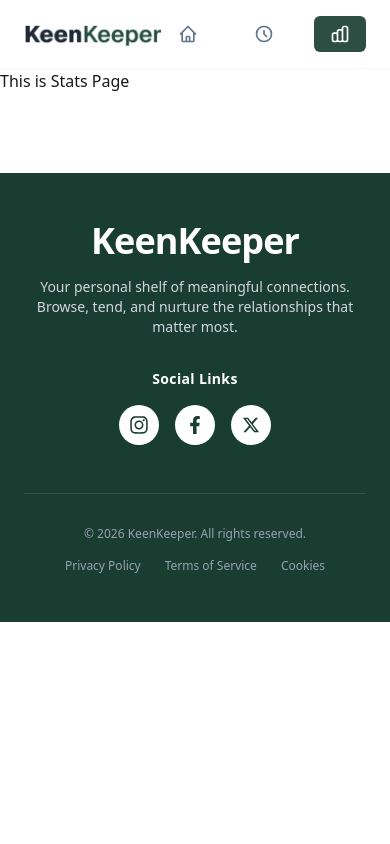
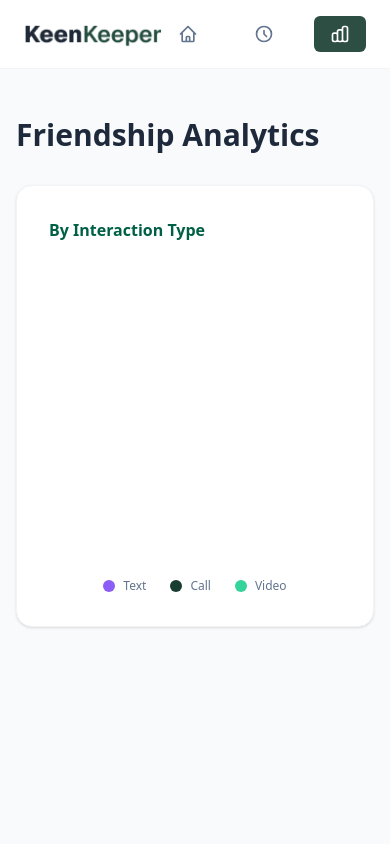
Before and after one commit to nasim20cse017/Keen-Keeper, a Next.js app: page /stats in a window 390 px wide. Shown: the top 844 px of the page. Built offline with nearby package versions, Linux system fonts and the light colour scheme.

Commit message:
Stats designed with Responsive

```diff
--- a/package.json
+++ b/package.json
@@ -13,7 +13,8 @@
     "react": "19.2.4",
     "react-dom": "19.2.4",
     "react-icons": "^5.6.0",
-    "react-toastify": "^11.0.5"
+    "react-toastify": "^11.0.5",
+    "recharts": "^3.8.1"
   },
   "devDependencies": {
     "@tailwindcss/postcss": "^4",
--- a/src/app/stats/page.jsx
+++ b/src/app/stats/page.jsx
@@ -1,11 +1,64 @@
+"use client";
+
+import { useInteractions } from '@/Context/InteractionContext';
 import React from 'react';
+import { PieChart, Pie, Cell, ResponsiveContainer, Tooltip } from 'recharts';
 
 const StatsPage = () => {
-    return (
-        <div>
-            <h2>This is Stats Page</h2>
+  const { timeline } = useInteractions();
+
+  // Calculate data for chart
+  const dataMap = timeline.reduce((acc, curr) => {
+    acc[curr.type] = (acc[curr.type] || 0) + 1;
+    return acc;
+  }, {});
+
+  const data = [
+    { name: 'Text', value: dataMap['Text'] || 0, color: '#8b5cf6' },
+    { name: 'Call', value: dataMap['Call'] || 0, color: '#1a3d32' },
+    { name: 'Video', value: dataMap['Video'] || 0, color: '#34d399' },
+  ];
+
+  return (
+    <div className="min-h-screen bg-[#f8fafc] py-12 px-4">
+      <div className="max-w-5xl mx-auto">
+        <h1 className="text-3xl font-extrabold text-[#1e293b] mb-8">Friendship Analytics</h1>
+
+        <div className="bg-white rounded-2xl border border-gray-100 p-8 shadow-sm">
+          <h2 className="text-emerald-800 font-bold mb-8">By Interaction Type</h2>
+
+          <div className="h-80 w-full flex flex-col items-center">
+            <ResponsiveContainer width="100%" height="100%">
+              <PieChart>
+                <Pie
+                  data={data}
+                  innerRadius={80}
+                  outerRadius={110}
+                  paddingAngle={8}
+                  dataKey="value"
+                >
+                  {data.map((entry, index) => (
+                    <Cell key={`cell-${index}`} fill={entry.color} stroke="none" />
+                  ))}
+                </Pie>
+                <Tooltip />
+              </PieChart>
+            </ResponsiveContainer>
+
+            {/* Custom Legend */}
+            <div className="flex gap-6 mt-6">
+              {data.map((entry) => (
+                <div key={entry.name} className="flex items-center gap-2">
+                  <div className="w-3 h-3 rounded-full" style={{ backgroundColor: entry.color }}></div>
+                  <span className="text-xs font-medium text-slate-500">{entry.name}</span>
+                </div>
+              ))}
+            </div>
+          </div>
         </div>
-    );
+      </div>
+    </div>
+  );
 };
 
 export default StatsPage;
```
Also changed, not shown: 1 other file (tests, documents, lock files or other folders).
